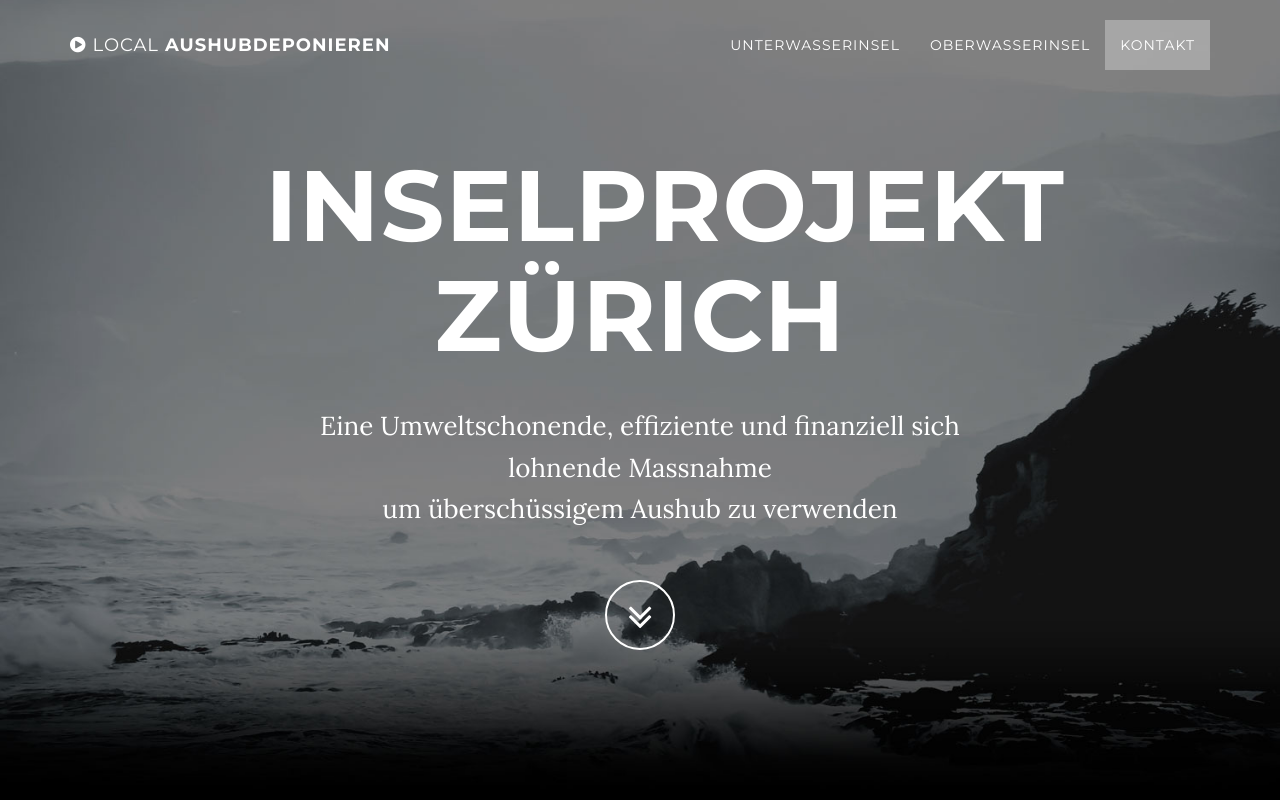
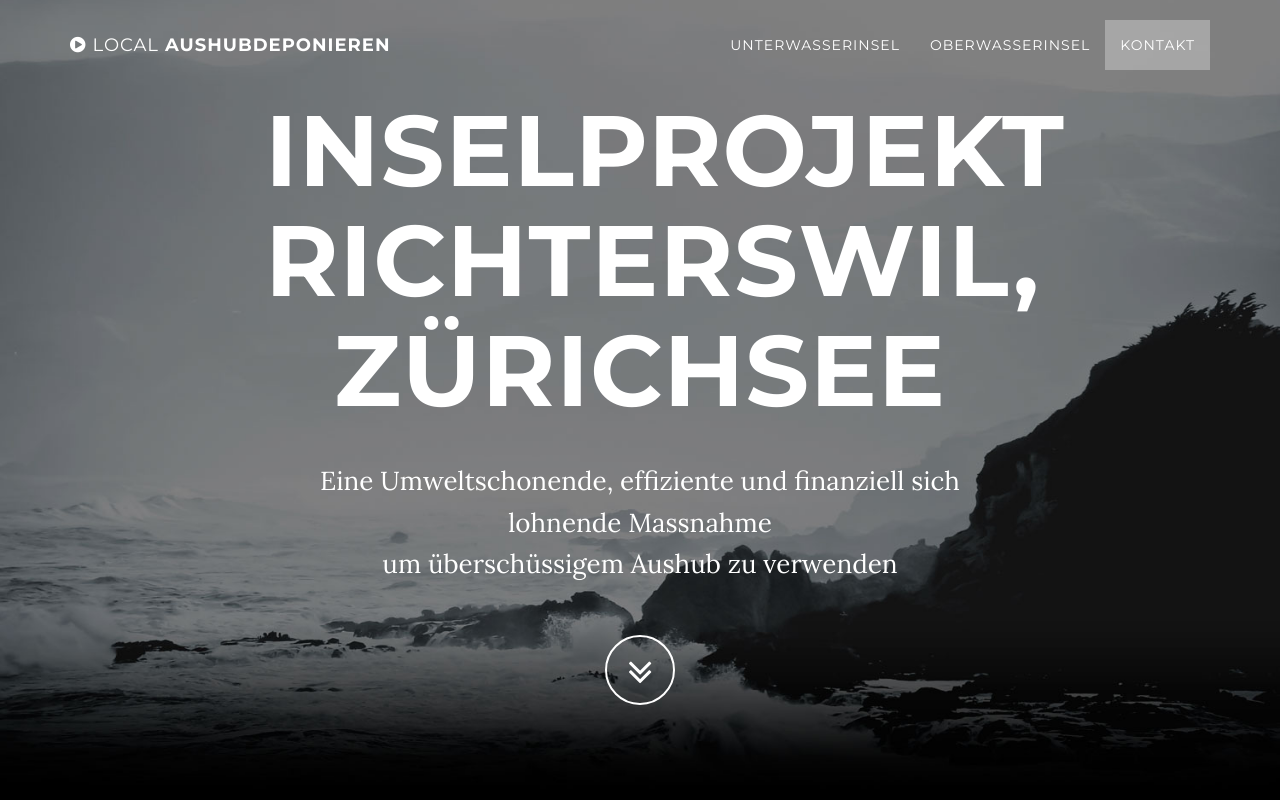
Before and after one commit to ChopinP/example, a website: page index.html in a window 1280 px wide. Shown: the top 800 px of the page. Drawn offline with nearby package versions, Linux system fonts and the light colour scheme; some packages are replaced by stand-ins of ours.

Commit message:
Richterswil change

```diff
--- a/index.html
+++ b/index.html
@@ -74,7 +74,7 @@
             <div class="container">
                 <div class="row">
                     <div class="col-md-8 col-md-offset-2">
-                        <h1 class="brand-heading">Inselprojekt Zürich</h1>
+                        <h1 class="brand-heading">Inselprojekt Richterswil, Zürichsee</h1>
                         <p class="intro-text">Eine Umweltschonende, effiziente und finanziell sich lohnende Massnahme
                             <br>um überschüssigem Aushub zu verwenden</p>
                         <a href="#about" class="btn btn-circle page-scroll">
```
